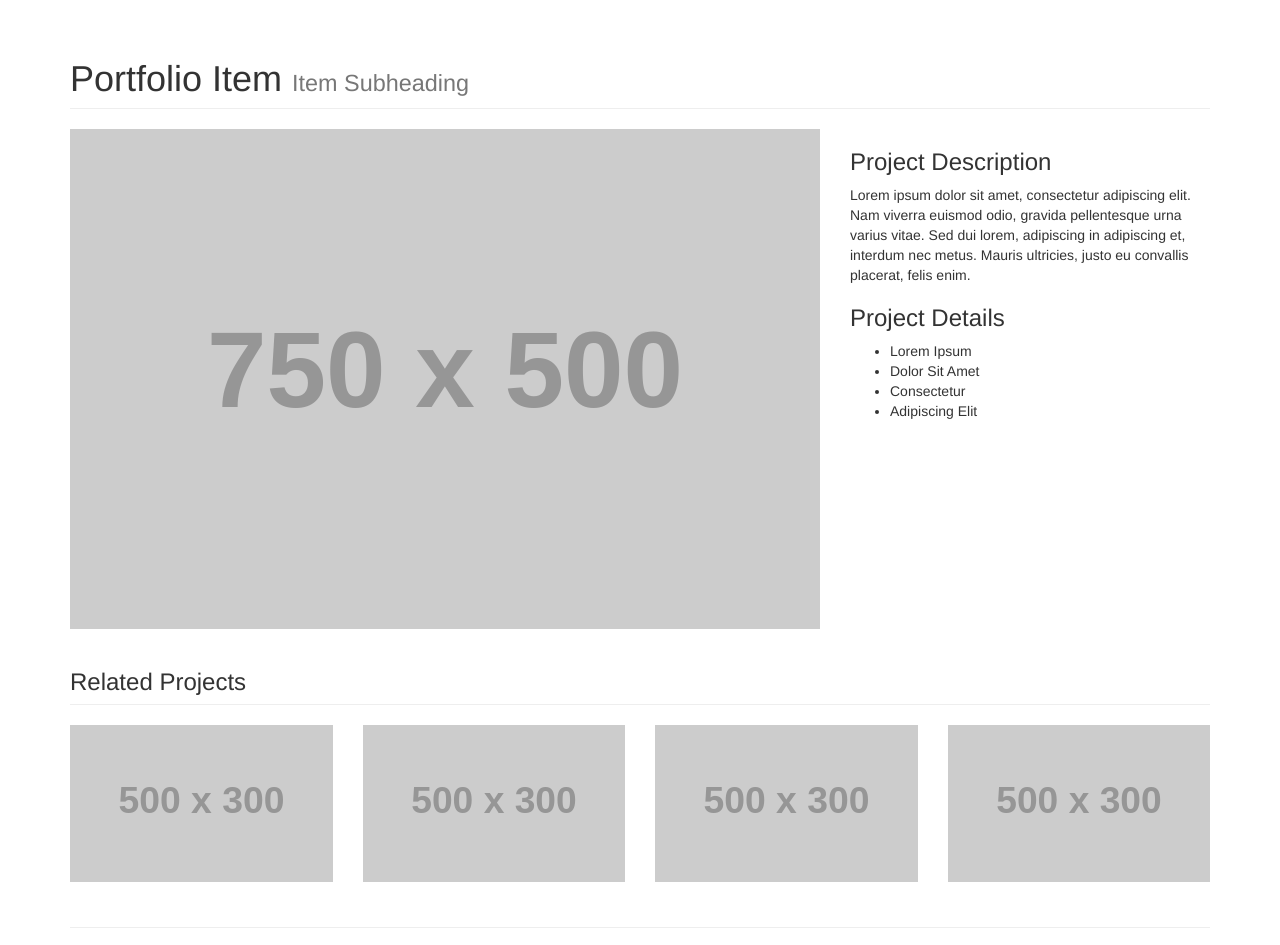
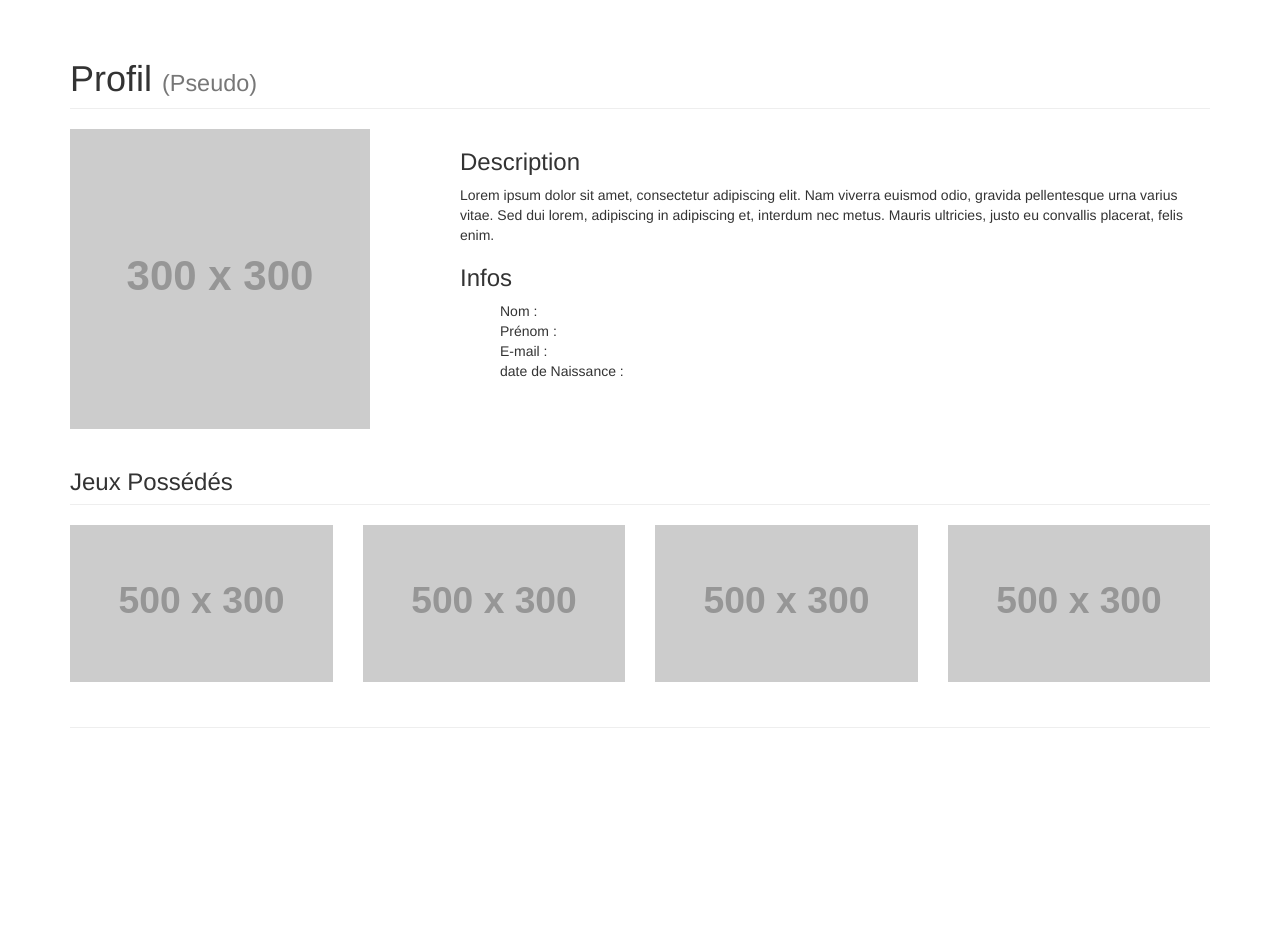
Before and after one commit to Hyce/steam_like, a PHP site: page / in a window 1280 px wide. Shown: the part 51-996 px from the top of the page. After the commit the page ends 779 px from the top, so only its background shows below. Run offline with PHP 8.4, Linux system fonts and the light colour scheme; grey boxes labelled with a size stand in for pictures from a placeholder-image service; some libraries are stand-ins or nearby versions.

Commit message:
profil, avancement html

```diff
--- a/index.php
+++ b/index.php
@@ -40,8 +40,8 @@ include 'header.php';
     <!-- Portfolio Item Heading -->
     <div class="row">
         <div class="col-lg-12">
-            <h1 class="page-header">Portfolio Item
-                <small>Item Subheading</small>
+            <h1 class="page-header">Profil
+                <small>(Pseudo)</small>
             </h1>
         </div>
     </div>
@@ -50,19 +50,19 @@ include 'header.php';
     <!-- Portfolio Item Row -->
     <div class="row">
 
-        <div class="col-md-8">
-            <img class="img-responsive" src="http://placehold.it/750x500" alt="">
+        <div class="col-md-4">
+            <img class="img-responsive" src="http://placehold.it/300x300" alt="">
         </div>
 
-        <div class="col-md-4">
-            <h3>Project Description</h3>
+        <div class="col-md-8">
+            <h3>Description</h3>
             <p>Lorem ipsum dolor sit amet, consectetur adipiscing elit. Nam viverra euismod odio, gravida pellentesque urna varius vitae. Sed dui lorem, adipiscing in adipiscing et, interdum nec metus. Mauris ultricies, justo eu convallis placerat, felis enim.</p>
-            <h3>Project Details</h3>
-            <ul>
-                <li>Lorem Ipsum</li>
-                <li>Dolor Sit Amet</li>
-                <li>Consectetur</li>
-                <li>Adipiscing Elit</li>
+            <h3>Infos</h3>
+            <ul style="list-style: none;">
+                <li>Nom :</li>
+                <li>Prénom :</li>
+                <li>E-mail :</li>
+                <li>date de Naissance :</li>
             </ul>
         </div>
 
@@ -73,7 +73,7 @@ include 'header.php';
     <div class="row">
 
         <div class="col-lg-12">
-            <h3 class="page-header">Related Projects</h3>
+            <h3 class="page-header">Jeux Possédés</h3>
         </div>
 
         <div class="col-sm-3 col-xs-6">
```
